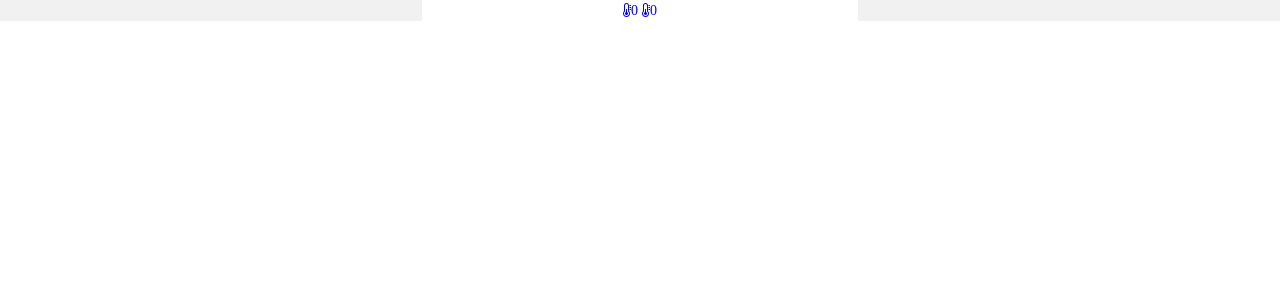
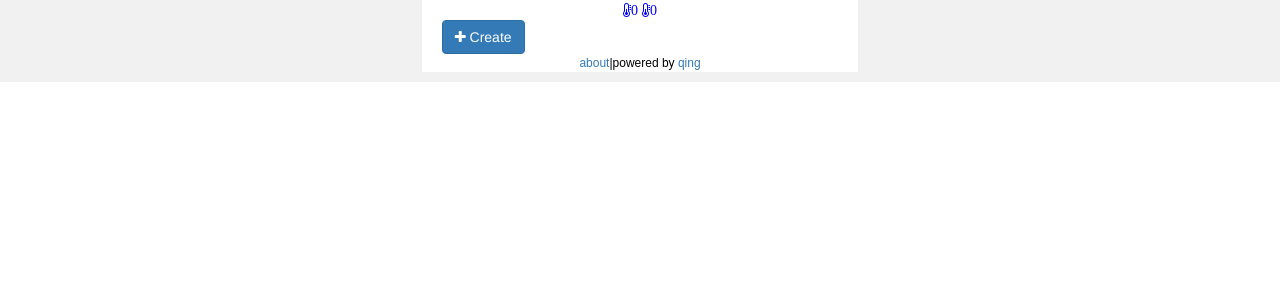
Before and after one commit to winglq/mblog, a Python web app: template mblog/templates/userstocks.html in a window 1280 px wide. Shown: the part 52-352 px from the top of the page. Run offline with Jinja, Linux system fonts and the light colour scheme; the template is opened without the code that fills it, so the values that code supplies are empty; some libraries are stand-ins or nearby versions.

Commit message:
add user stocks link
Signed-off-by: Liu Qing <winglq@gmail.com>

```diff
--- a/mblog/statics/mblog.css
+++ b/mblog/statics/mblog.css
@@ -60,3 +60,13 @@
 .modal-footer {
   text-align: center;
 }
+
+.tool-bar {
+        text-align: left;
+        margin-left: 20px;
+
+}
+.footer {
+        text-align: center;
+        background-color: #f1f1f1;
+}
--- a/mblog/templates/__base.html
+++ b/mblog/templates/__base.html
@@ -25,10 +25,21 @@
     {% block content%}{% endblock %}
     </div>
   </div>
+  {% include "cdn.js" %}
+  <script src="/statics/functions.js"></script>
+  <script src="/statics/global.js"></script>
+  {% block script %}{% endblock %}
+
+  <div class="row footer">
+    <div class="center-block col-md-4 col-xs-12"  style="float: none">
+      <footer>
+        {% block footer %}
+          <p><a href="/blogs/about">about</a>|powered by <a href="/blogs/contact">qing</a></p>
+        {% endblock %}
+      </footer>
+    </div>
+  </div>
 </div>
-{% include "cdn.js" %}
-<script src="/statics/functions.js"></script>
-<script src="/statics/global.js"></script>
-{% block script %}{% endblock %}
+
 </body>
 </html>
--- a/mblog/templates/__nav.html
+++ b/mblog/templates/__nav.html
@@ -17,7 +17,12 @@
       </ul>
       <ul class="nav navbar-nav navbar-right">
         {% if user %}
-        <li><a href='/logout'><span class="glyphicon glyphicon-user"> Logout </a></li>
+        <li class="dropdown">
+        <a href="#" class="dropdown-toggle" data-toggle="dropdown"><span class="glyphicon glyphicon-user"></span> {{ user.username }}</a>
+          <ul class="dropdown-menu">
+            <li><a href='/user/stock'>My Stocks</a></li>
+            <li><a href='/logout'>Logout</a></li>
+        </li>
         {% else %}
         <li><a href="#login" data-toggle="modal" data-target="#login"><span class="glyphicon glyphicon-log-in"></span> Login</a></li>
         {% endif %}
--- a/mblog/templates/userstocks.html
+++ b/mblog/templates/userstocks.html
@@ -1,6 +1,10 @@
 {% extends "__base.html" %}
 {% block content %}
 <div class="row">
+  <div class="tool-bar">
+    <a class="btn btn-primary" href="/user/stock/create">
+            <i class="fa fa-plus" aria-hidden="true"></i> Create</a>
+  </div>
   <div id="mystocks" class="col-md-12">
   </div>
 </div>
```
Also changed, not shown: mblog/db/models.py (+4 -4 lines).
